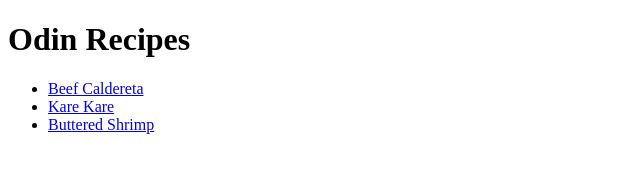
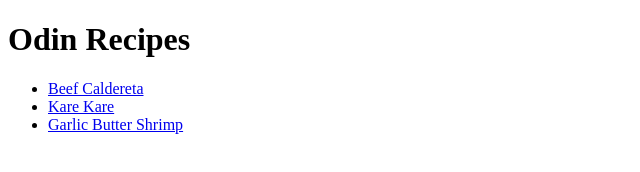
Before and after one commit to Piktrizio/odin-recipes, a plain HTML site: page index.html in a window 1280 px wide. Shown: the full height of the page, 0-640 px from the left. Drawn offline with Linux system fonts and the light colour scheme.

Commit message:
Fix the index file for the third recipe

```diff
--- a/index.html
+++ b/index.html
@@ -9,7 +9,7 @@
     <ul>
         <li><a href="./recipes/beef-caldereta.html">Beef Caldereta</a></li>
         <li><a href="./recipes/kare-kare.html">Kare Kare</a></li>
-        <li><a href="./recipes/buttered-shrimp.html">Buttered Shrimp</a></li>
+        <li><a href="./recipes/garlic-butter-shrimp.html">Garlic Butter Shrimp</a></li>
     </ul>
 </body>
 </html>
```
Also changed, not shown: recipes/garlic-butter-shrimp.html (+12 -0 lines).
